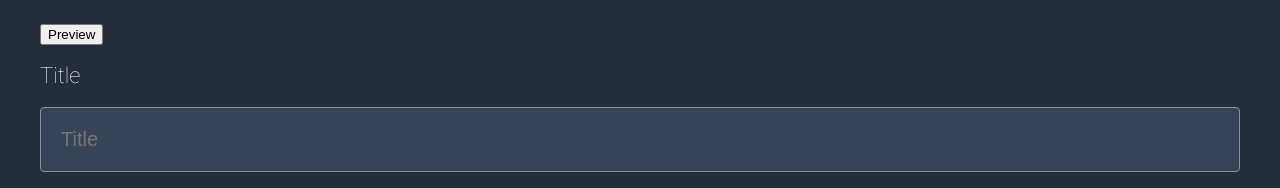
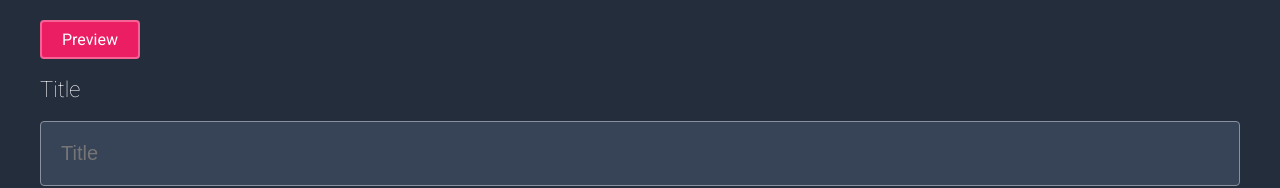
Before and after one commit to arildwtv/sw-add-movie, a React (Create React App) app: page / in a window 1280 px wide. Shown: the top 188 px of the page. Built offline with nearby package versions, Linux system fonts and the light colour scheme.

Commit message:
Style preview button

```diff
--- a/src/components/PreviewButton.js
+++ b/src/components/PreviewButton.js
@@ -1,6 +1,8 @@
 import React from 'react';
 
 const PreviewButton = ({ buttonText, onButtonClicked }) =>
-  <button onClick={onButtonClicked}>{buttonText}</button>;
+  <button className="preview-button" onClick={onButtonClicked}>
+    {buttonText}
+  </button>;
 
 export default PreviewButton;
--- a/src/style.css
+++ b/src/style.css
@@ -50,6 +50,29 @@ h3 {
 a {
   color: #fff;
   text-decoration: none;
+}
+
+button {
+  display: block;
+  background: #eb1e64;
+  border: 2px solid #F56293;
+  border-radius: 4px;
+  padding: .4rem 1rem;
+  color: #fff;
+  font-family: 'Roboto', 'sans-serif';
+  font-size: .8rem;
+  cursor: pointer;
+  transition: all .1s ease-in;
+}
+
+button:focus {
+  outline: none;
+  background: #BF2155;
+}
+
+button:active {
+  transform: translateY(1px) scale(.9, .9);
+  background: #BF2155;
 }
 
 input[type=text], textarea {
```
